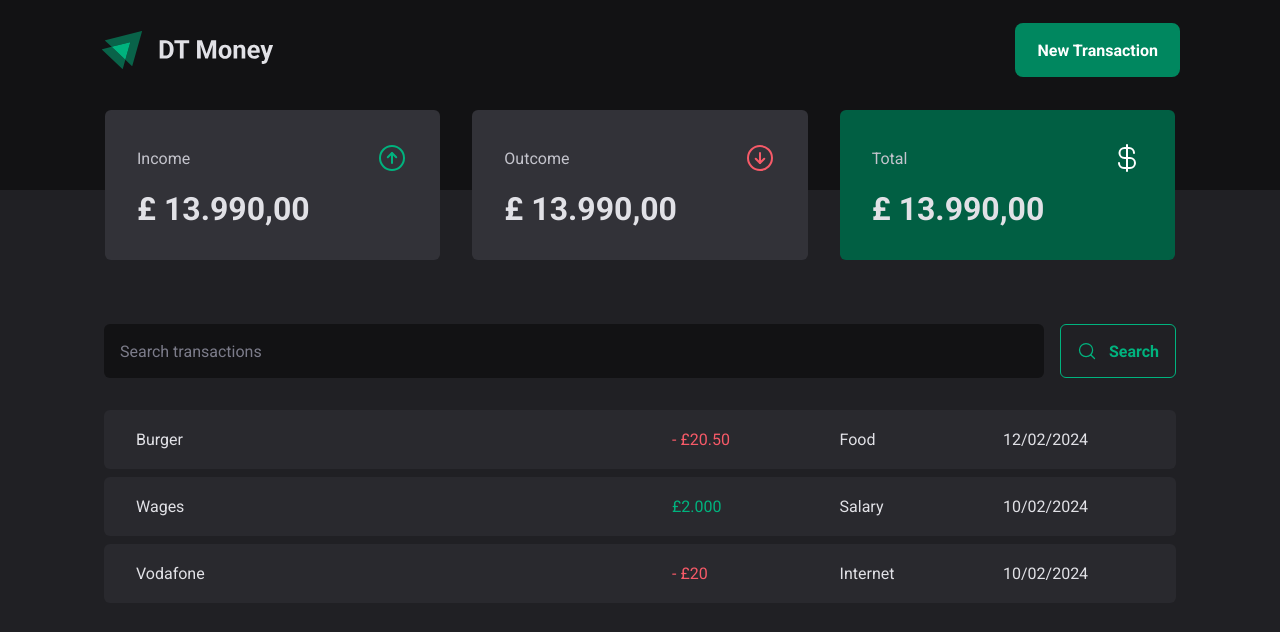
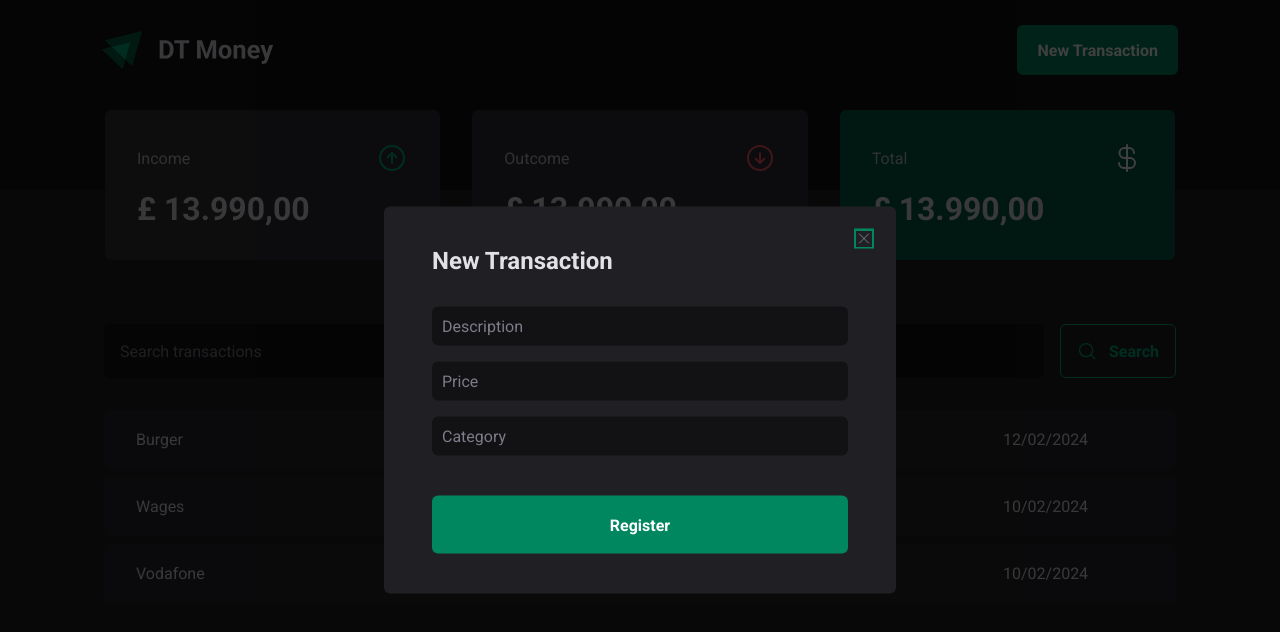
Before and after one commit to eduaardofranco/dt-money, a React (Vite) app: page / in a window 1280 px wide. Both pictures are taken after a click on the button "New Transaction". Shown: the top 632 px of the page. Built offline with nearby package versions, Linux system fonts and the light colour scheme.

Commit message:
new transaction Modal with ragix

```diff
--- a/package.json
+++ b/package.json
@@ -10,6 +10,7 @@
     "preview": "vite preview"
   },
   "dependencies": {
+    "@radix-ui/react-dialog": "^1.0.5",
     "phosphor-react": "^1.4.1",
     "react": "^18.2.0",
     "react-dom": "^18.2.0",
--- a/src/components/Header/index.tsx
+++ b/src/components/Header/index.tsx
@@ -1,12 +1,21 @@
 import { HeaderContainer, HeaderContent, NewTransactionButton } from './styles'
 import logoImg from '../../assets/logo.svg'
+import * as Dialog from '@radix-ui/react-dialog'
+import { NewTransactionModal } from '../NewTransactionModal'
 
 export function Header() {
     return(
         <HeaderContainer>
             <HeaderContent>
                 <img src={logoImg} alt="" />
-                <NewTransactionButton>New Transaction</NewTransactionButton>
+
+                <Dialog.Root>
+                    <Dialog.DialogTrigger asChild>
+                        <NewTransactionButton>New Transaction</NewTransactionButton>
+                    </Dialog.DialogTrigger>
+
+                    <NewTransactionModal />
+                </Dialog.Root>
             </HeaderContent>
         </HeaderContainer>
     )
--- a/src/components/Header/styles.ts
+++ b/src/components/Header/styles.ts
@@ -1,4 +1,5 @@
 import styled from 'styled-components'
+import * as Dialog from '@radix-ui/react-dialog'
 
 export const HeaderContainer = styled.header`
     background: ${props => props.theme['gray-900']};
--- /dev/null
+++ b/src/components/NewTransactionModal/index.tsx
@@ -0,0 +1,30 @@
+import * as Dialog from '@radix-ui/react-dialog'
+import { CloseButton, Content, Overlay } from './styles'
+import { X } from 'phosphor-react'
+
+export function NewTransactionModal() {
+    return(
+        <Dialog.DialogPortal>
+
+            <Overlay />
+            <Dialog.DialogOverlay />
+
+            <Content>
+                <Dialog.Title>New Transaction</Dialog.Title>
+
+                <CloseButton>
+                    <X />
+                </CloseButton>
+
+                <form action=''>
+                    <input type='text' placeholder='Description' required />
+                    <input type='number' placeholder='Price' required />
+                    <input type='text' placeholder='Category' required />
+
+                    <button type="submit">Register</button>
+                </form>
+            </Content>
+
+        </Dialog.DialogPortal>
+    )
+}
--- /dev/null
+++ b/src/components/NewTransactionModal/styles.ts
@@ -0,0 +1,66 @@
+import styled from "styled-components";
+import * as Dialog from '@radix-ui/react-dialog'
+
+export const Overlay = styled(Dialog.Overlay)`
+    position: fixed;
+    inset: 0;
+    width: 100vw;
+    height: 100vh;
+    background: rgba(0, 0, 0, .75);
+`;
+
+export const Content = styled(Dialog.Content)`
+    min-width: 51.2rem;
+    border-radius: 6px;
+    padding: 4rem 4.8rem;
+    position: fixed;
+    top: 50%;
+    left: 50%;
+    transform: translate(-50%, -50%);
+    background: ${props => props.theme['gray-800']};
+
+    form {
+        margin-top: 3.2rem;
+        display: flex;
+        flex-direction: column;
+        gap: 1.6rem;
+
+        input {
+            border-radius: 6px;
+            border: 0;
+            background: ${props => props.theme['gray-900']};
+            color: ${props => props.theme['gray-300']};
+            padding: 1rem;
+
+            &::placeholder {
+                color: ${props => props.theme['gray-500']};
+            }
+        }
+        button[type="submit"] {
+            height: 5.8rem;border: 0;
+            background: ${props => props.theme['green-500']};
+            color: ${props => props.theme.white};
+            font-weight: bold;
+            padding: 0 2rem;
+            border-radius: 6px;
+            margin-top: 2.4rem;
+            cursor: pointer;
+
+            &:hover {
+                background: ${props => props.theme['green-700']};
+                transition: background-color .2s;
+            }
+        }
+    }
+`;
+
+export const CloseButton = styled(Dialog.Close)`
+    position: absolute;
+    background: transparent;
+    cursor: pointer;
+    border: 0;
+    top: 2.4rem;
+    right: 2.4rem;
+    line-height: 0;
+    color: ${props => props.theme['gray-500']}
+`;
```
Also changed, not shown: 1 other file (tests, documents, lock files or other folders).
